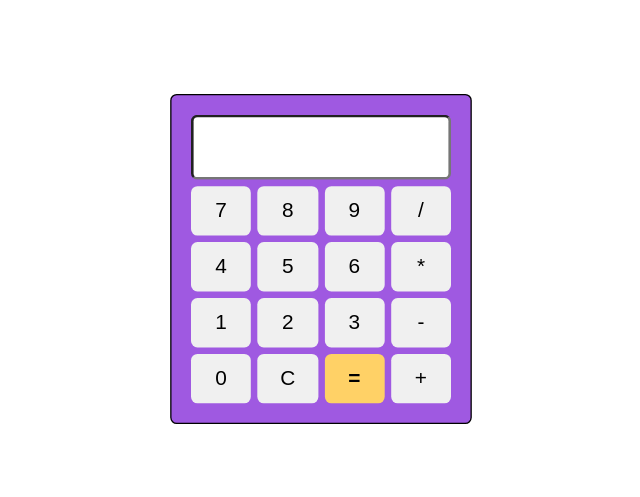
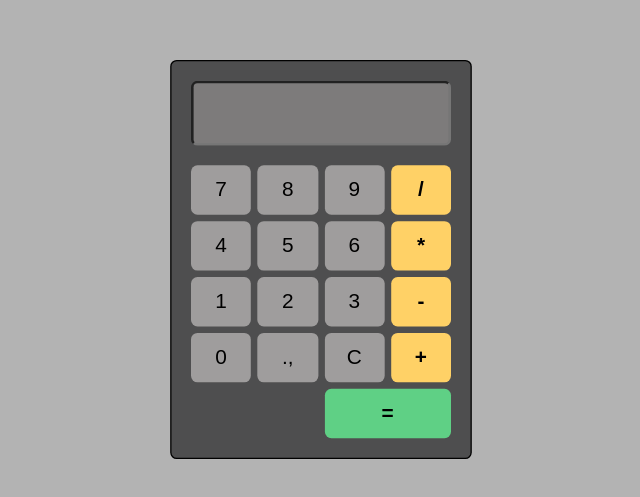
Before and after one commit to hampusvh/react-calculator, a React (Vite) app in the folder react-calculator/: page / in a window 1280 px wide. Shown: the part 149-646 px from the top of the page, without its empty margins (319-959 px from the left). Built offline with nearby package versions, Linux system fonts and the light colour scheme.

Commit message:
updated btn-grid layout & styling

```diff
--- a/react-calculator/src/App.css
+++ b/react-calculator/src/App.css
@@ -1,5 +1,5 @@
 body {
-  background-color: rgb(255, 255, 255);
+  background-color: rgb(179, 179, 179);
   height: 100vh;
   display: flex;
   justify-content: center;
@@ -7,7 +7,7 @@ body {
 }
 
 .calculator {
-  background-color: rgb(159, 89, 225);
+  background-color: rgb(78, 78, 79);
   display: flex;
   flex-direction: column;
   align-items: center;
@@ -22,6 +22,7 @@ body {
 
 .display {
   box-sizing: border-box;
+  margin-bottom: 10px;
   font-size: 1.5rem;
   background-color: white;
   width: 100%;
@@ -32,6 +33,8 @@ body {
   align-items: center;
   justify-content: flex-end;
   padding: 5px 10px;
+  background-color: rgb(125, 123, 123);
+  color: rgb(78, 251, 127);
 }
 
 .button-grid {
@@ -47,7 +50,7 @@ button {
   font-size: 1rem;
   border-radius: 5px;
   border: none;
-  background-color: #f0f0f0;
+  background-color: #9f9d9d;
   transition: background-color 0.2s;
 }
 
@@ -60,6 +63,34 @@ button:active {
 }
 
 button[value="="] {
+  background-color: #66ff99bc;
+  font-weight: bold;
+}
+
+button[value="+"],
+button[value="-"],
+button[value="*"],
+button[value="/"] {
   background-color: #ffd166;
   font-weight: bold;
 }
+
+.equals {
+  grid-column: span 2;
+}
+
+.dummy {
+  grid-column: span 2;
+  background: transparent;
+  border: none;
+  cursor: default;
+}
+
+.dummy:hover,
+.dummy:active {
+  background-color: transparent;
+}
+
+input:focus {
+  outline: none;
+}
--- a/react-calculator/src/components/Button.jsx
+++ b/react-calculator/src/components/Button.jsx
@@ -1,9 +1,16 @@
 import "../App.css";
 
 function Button({ value, onButtonClick }) {
+  const className = value === "=" ? "equals" : value === "dummy" ? "dummy" : "";
+
   return (
-    <button value={value} onClick={() => onButtonClick(value)}>
-      {value}
+    <button
+      className={className}
+      value={value}
+      onClick={() => onButtonClick(value)}
+      disabled={value === "dummy"}
+    >
+      {value === "dummy" ? "" : value}
     </button>
   );
 }
--- a/react-calculator/src/components/ButtonGrid.jsx
+++ b/react-calculator/src/components/ButtonGrid.jsx
@@ -15,9 +15,11 @@ function ButtonGrid({ onButtonClick }) {
     "3",
     "-",
     "0",
+    ".,",
     "C",
+    "+",
+    "dummy",
     "=",
-    "+",
   ];
   return (
     <div className="button-grid">
```
